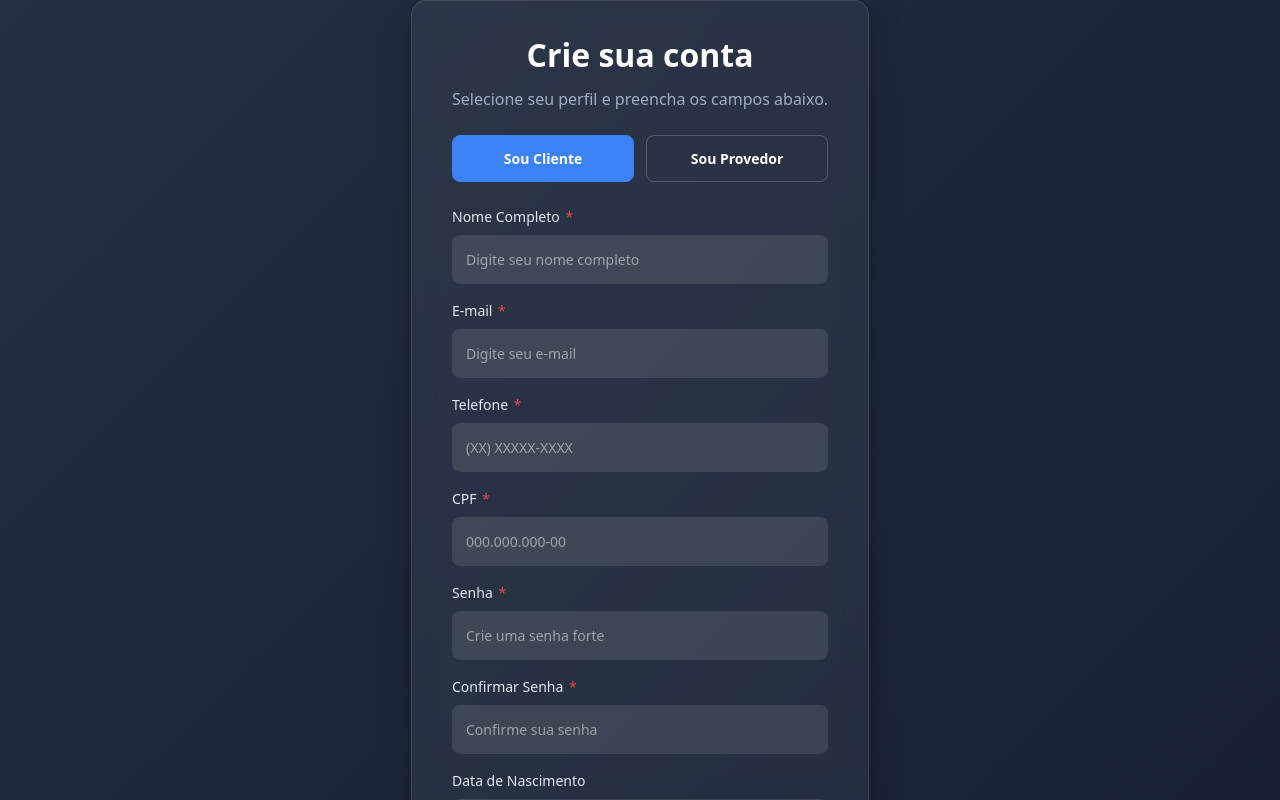
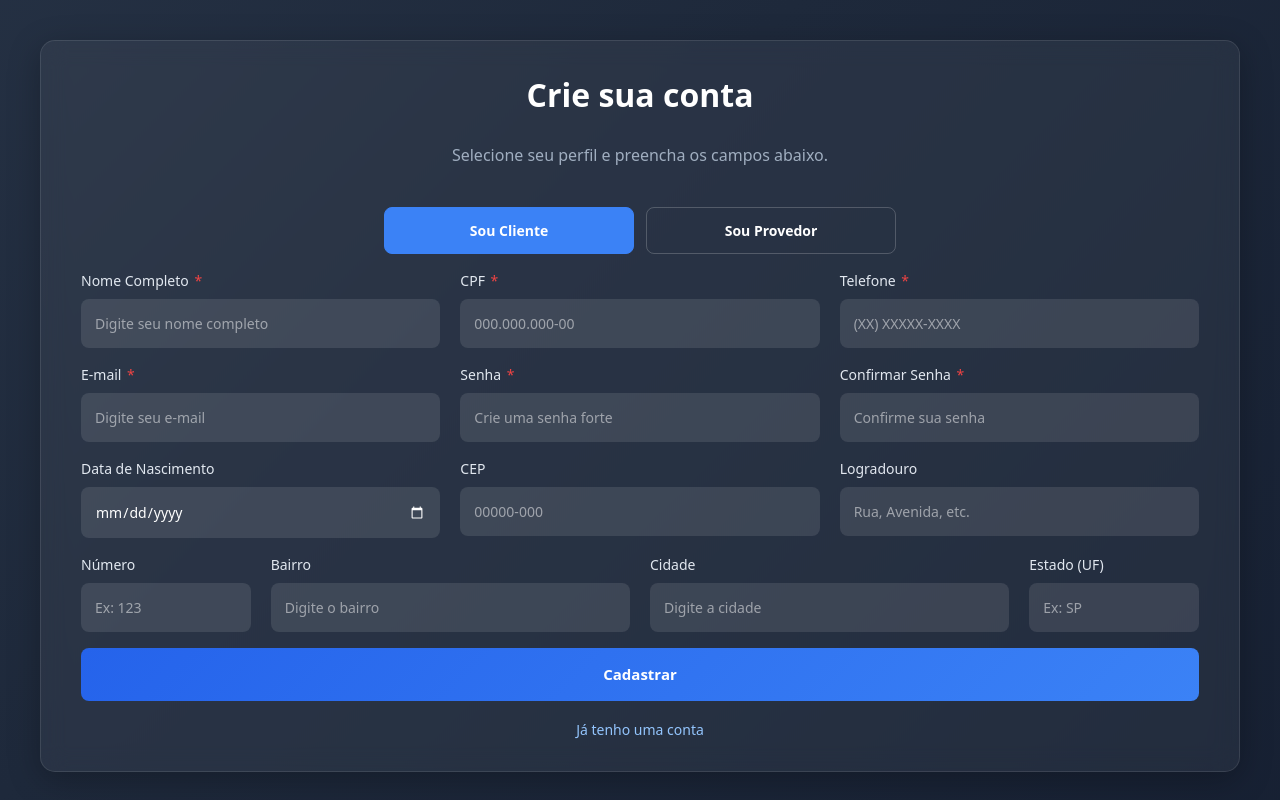
Before and after one commit to Chinalle/system-payment-front-end, a Vue app: page /register in a window 1280 px wide. Built offline with nearby package versions, Linux system fonts and the light colour scheme.

Commit message:
style: implements grid layout for the registration form

```diff
--- a/src/pages/Register.vue
+++ b/src/pages/Register.vue
@@ -1,10 +1,10 @@
 <template>
   <div class="register-page">
-    <form @submit.prevent="handleRegister" class="formRegister animated-form">
-      <h1>Crie sua conta</h1>
-      <p>Selecione seu perfil e preencha os campos abaixo.</p>
+    <form @submit.prevent="handleRegister" class="form-grid animated-form">
+      <h1 class="span-12">Crie sua conta</h1>
+      <p class="span-12">Selecione seu perfil e preencha os campos abaixo.</p>
 
-      <div class="user-type-selector">
+      <div class="user-type-selector span-12">
         <button type="button" :class="{ active: selectedUserType === 'client' }" @click="setUserType('client')">
           Sou Cliente
         </button>
@@ -13,82 +13,79 @@
         </button>
       </div>
 
-      <div class="form-group">
+      <div class="form-group span-4">
         <label for="fullName">Nome Completo <span class="text-red-500">*</span></label>
         <input type="text" id="fullName" v-model="formData.fullName" placeholder="Digite seu nome completo" />
         <p v-if="errors.fullName" class="error-message">{{ errors.fullName }}</p>
       </div>
-
-      <div class="form-group">
-        <label for="email">E-mail <span class="text-red-500">*</span></label>
-        <input type="email" id="email" v-model="formData.email" placeholder="Digite seu e-mail" />
-        <p v-if="errors.email" class="error-message">{{ errors.email }}</p>
+      <div class="form-group span-4">
+        <label for="cpf">CPF <span class="text-red-500">*</span></label>
+        <input type="text" id="cpf" v-model="formData.cpf" placeholder="000.000.000-00" />
+        <p v-if="errors.cpf" class="error-message">{{ errors.cpf }}</p>
       </div>
-
-      <div class="form-group">
+      <div class="form-group span-4">
         <label for="phone">Telefone <span class="text-red-500">*</span></label>
         <input type="tel" id="phone" v-model="formData.phone" placeholder="(XX) XXXXX-XXXX" />
         <p v-if="errors.phone" class="error-message">{{ errors.phone }}</p>
       </div>
 
-      <div class="form-group">
-        <label for="cpf">CPF <span class="text-red-500">*</span></label>
-        <input type="text" id="cpf" v-model="formData.cpf" placeholder="000.000.000-00" />
-        <p v-if="errors.cpf" class="error-message">{{ errors.cpf }}</p>
+      <div class="form-group span-4">
+        <label for="email">E-mail <span class="text-red-500">*</span></label>
+        <input type="email" id="email" v-model="formData.email" placeholder="Digite seu e-mail" />
+        <p v-if="errors.email" class="error-message">{{ errors.email }}</p>
       </div>
-
-      <div class="form-group">
+      <div class="form-group span-4">
         <label for="password">Senha <span class="text-red-500">*</span></label>
         <input type="password" id="password" v-model="formData.password" placeholder="Crie uma senha forte" />
         <p v-if="errors.password" class="error-message">{{ errors.password }}</p>
       </div>
-
-      <div class="form-group">
+      <div class="form-group span-4">
         <label for="confirmPassword">Confirmar Senha <span class="text-red-500">*</span></label>
         <input type="password" id="confirmPassword" v-model="formData.confirmPassword" placeholder="Confirme sua senha" />
         <p v-if="errors.confirmPassword" class="error-message">{{ errors.confirmPassword }}</p>
       </div>
 
-      <div class="form-group">
+      <div class="form-group span-4">
         <label for="birthDate">Data de Nascimento</label>
         <input type="date" id="birthDate" v-model="formData.birthDate" />
         <p v-if="errors.birthDate" class="error-message">{{ errors.birthDate }}</p>
       </div>
-
-      <div class="form-group">
+      <div class="form-group span-4">
         <label for="cep">CEP</label>
         <input type="text" id="cep" v-model="formData.cep" @blur="fetchAddressFromCep" placeholder="00000-000" />
         <p v-if="errors.cep" class="error-message">{{ errors.cep }}</p>
       </div>
-      <div class="form-group">
+      <div class="form-group span-4">
         <label for="logradouro">Logradouro</label>
         <input type="text" id="logradouro" v-model="formData.logradouro" placeholder="Rua, Avenida, etc." />
         <p v-if="errors.logradouro" class="error-message">{{ errors.logradouro }}</p>
       </div>
-      <div class="form-group">
+
+      <div class="form-group span-2">
         <label for="numero">Número</label>
         <input type="text" id="numero" v-model="formData.numero" placeholder="Ex: 123" />
         <p v-if="errors.numero" class="error-message">{{ errors.numero }}</p>
       </div>
-       <div class="form-group">
+      <div class="form-group span-4">
         <label for="bairro">Bairro</label>
         <input type="text" id="bairro" v-model="formData.bairro" placeholder="Digite o bairro" />
         <p v-if="errors.bairro" class="error-message">{{ errors.bairro }}</p>
       </div>
-       <div class="form-group">
+      <div class="form-group span-4">
         <label for="cidade">Cidade</label>
         <input type="text" id="cidade" v-model="formData.cidade" placeholder="Digite a cidade" />
         <p v-if="errors.cidade" class="error-message">{{ errors.cidade }}</p>
       </div>
-       <div class="form-group">
+      <div class="form-group span-2">
         <label for="estado">Estado (UF)</label>
         <input type="text" id="estado" v-model="formData.estado" placeholder="Ex: SP" />
         <p v-if="errors.estado" class="error-message">{{ errors.estado }}</p>
       </div>
 
-      <button type="submit" class="btn">Cadastrar</button>
-
-      <div class="links">
+      <div class="form-group span-12">
+        <button type="submit" class="btn">Cadastrar</button>
+      </div>
+      <div class="links span-12">
         <router-link to="/login">Já tenho uma conta</router-link>
       </div>
     </form>
@@ -212,10 +209,23 @@ export default defineComponent({
 </script>
 
 <style scoped>
-/* ESTILOS GERAIS DO FORMULÁRIO */
-.formRegister {
+/* ESTILOS GERAIS DA PÁGINA */
+.register-page {
   display: flex;
-  flex-direction: column;
+  justify-content: center;
+  align-items: center;
+  min-height: 100vh;
+  padding: 40px 20px; /* Espaçamento no topo e base da página */
+  box-sizing: border-box;
+}
+
+/* NOVO LAYOUT EM GRID */
+.form-grid {
+  display: grid;
+  grid-template-columns: repeat(12, 1fr); /* Define um grid de 12 colunas */
+  gap: 16px 20px; /* Espaçamento vertical e horizontal */
+
+  /* Estilos visuais do formulário */
   background: rgba(255, 255, 255, 0.05);
   border: 1px solid rgba(255, 255, 255, 0.1);
   border-radius: 15px;
@@ -224,28 +234,29 @@ export default defineComponent({
   box-shadow: 0 8px 32px rgba(0, 0, 0, 0.25);
   color: #fff;
   width: 100%;
-  max-width: 500px;
+  max-width: 1200px; /* Largura máxima do formulário horizontal */
 }
 
+/* CLASSES PARA CONTROLAR O TAMANHO DAS COLUNAS */
+.span-2 { grid-column: span 2; }
+.span-4 { grid-column: span 4; }
+.span-12 { grid-column: span 12; }
+
+
 /* Títulos e Parágrafos */
-h1 {
+h1, p:not(.error-message) {
   text-align: center;
-  font-size: 2em;
-  font-weight: 700;
   margin-bottom: 8px;
 }
-p {
-  text-align: center;
-  color: #a0aec0;
-  margin-bottom: 24px;
-}
+h1 { font-size: 2em; font-weight: 700; }
+p:not(.error-message) { color: #a0aec0; margin-bottom: 24px; }
+
 
 /* Agrupador de Label + Input */
 .form-group {
   display: flex;
   flex-direction: column;
   gap: 8px;
-  margin-bottom: 16px;
 }
 
 label {
@@ -271,10 +282,10 @@ input:focus { box-shadow: 0 0 0 2px #3b82f6; }
 .user-type-selector {
   display: flex;
   gap: 12px;
-  margin-bottom: 24px;
+  justify-content: center; /* Centraliza os botões */
 }
 .user-type-selector button {
-  flex: 1;
+  flex: 0 1 250px; /* Impede que os botões estiquem demais */
   padding: 12px;
   border: 1px solid rgba(255, 255, 255, 0.2);
   border-radius: 8px;
@@ -298,7 +309,8 @@ input:focus { box-shadow: 0 0 0 2px #3b82f6; }
 .error-message {
   color: #ef4444; /* Vermelho */
   font-size: 12px;
-  margin-top: -8px; /* Puxa a mensagem para mais perto do input */
+  margin: 0;
+  text-align: left; /* Alinha o erro à esquerda */
 }
 
 /* OUTROS ESTILOS */
@@ -311,11 +323,10 @@ input:focus { box-shadow: 0 0 0 2px #3b82f6; }
   font-weight: 600;
   cursor: pointer;
   font-size: 15px;
-  margin-top: 10px;
+  width: 100%; /* Garante que o botão dentro do form-group ocupe o espaço */
 }
 .links {
   text-align: center;
-  margin-top: 20px;
 }
 .links a {
   font-size: 14px;
@@ -325,6 +336,8 @@ input:focus { box-shadow: 0 0 0 2px #3b82f6; }
   color: #ef4444;
   margin-left: 2px;
 }
+
+/* ANIMAÇÃO */
 .animated-form {
   animation: scaleIn 0.8s cubic-bezier(0.2, 0.8, 0.2, 1) forwards;
 }
@@ -332,4 +345,16 @@ input:focus { box-shadow: 0 0 0 2px #3b82f6; }
   0% { opacity: 0; transform: scale(0.95); }
   100% { opacity: 1; transform: scale(1); }
 }
+
+/* === RESPONSIVIDADE PARA CELULAR === */
+@media (max-width: 800px) {
+  .form-grid {
+    grid-template-columns: 1fr; /* Em telas menores, usamos apenas 1 coluna */
+  }
+
+  /* Todos os campos voltam a ocupar a largura total */
+  .span-2, .span-4, .span-12 {
+    grid-column: span 1;
+  }
+}
 </style>
```
